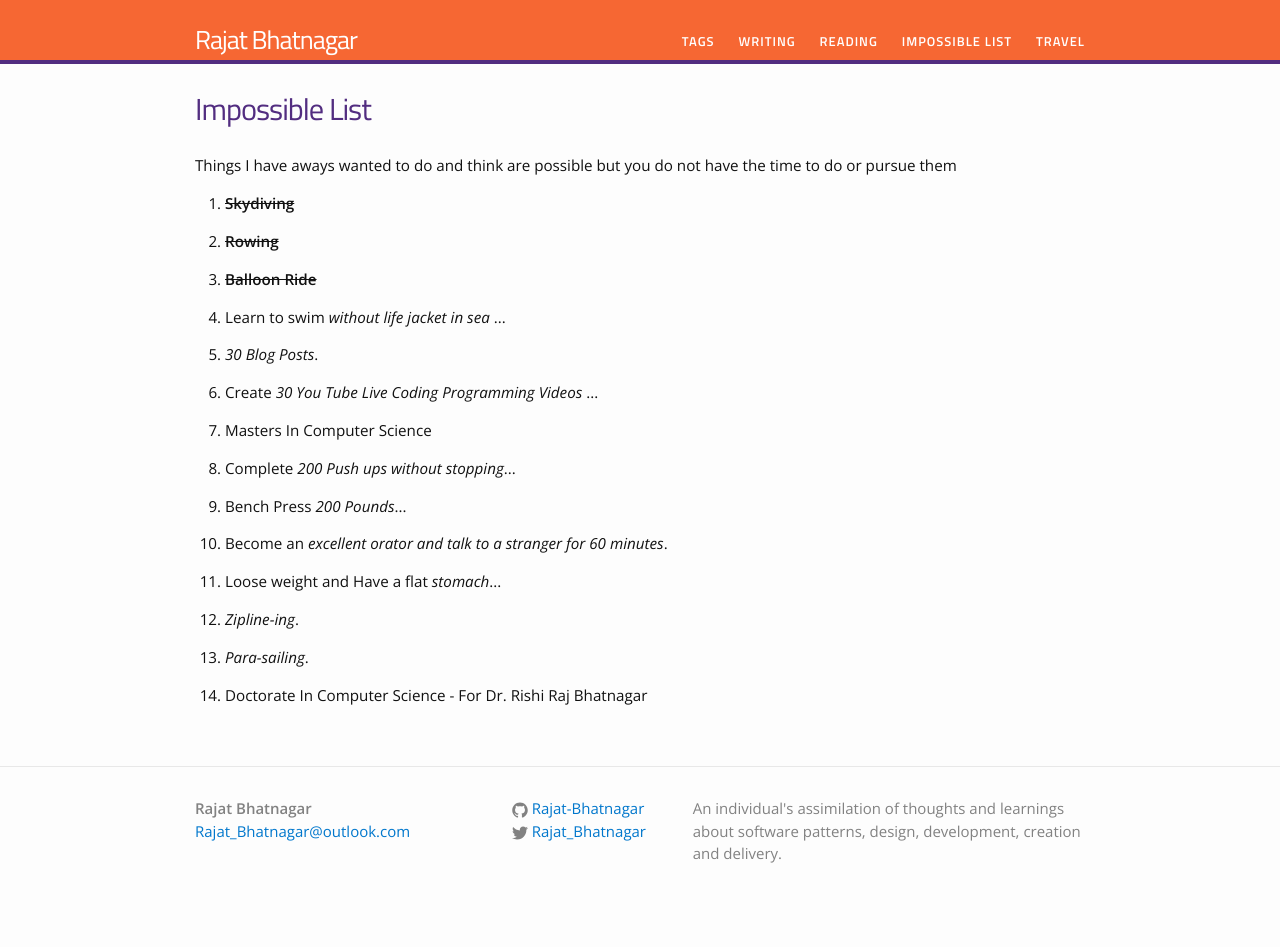
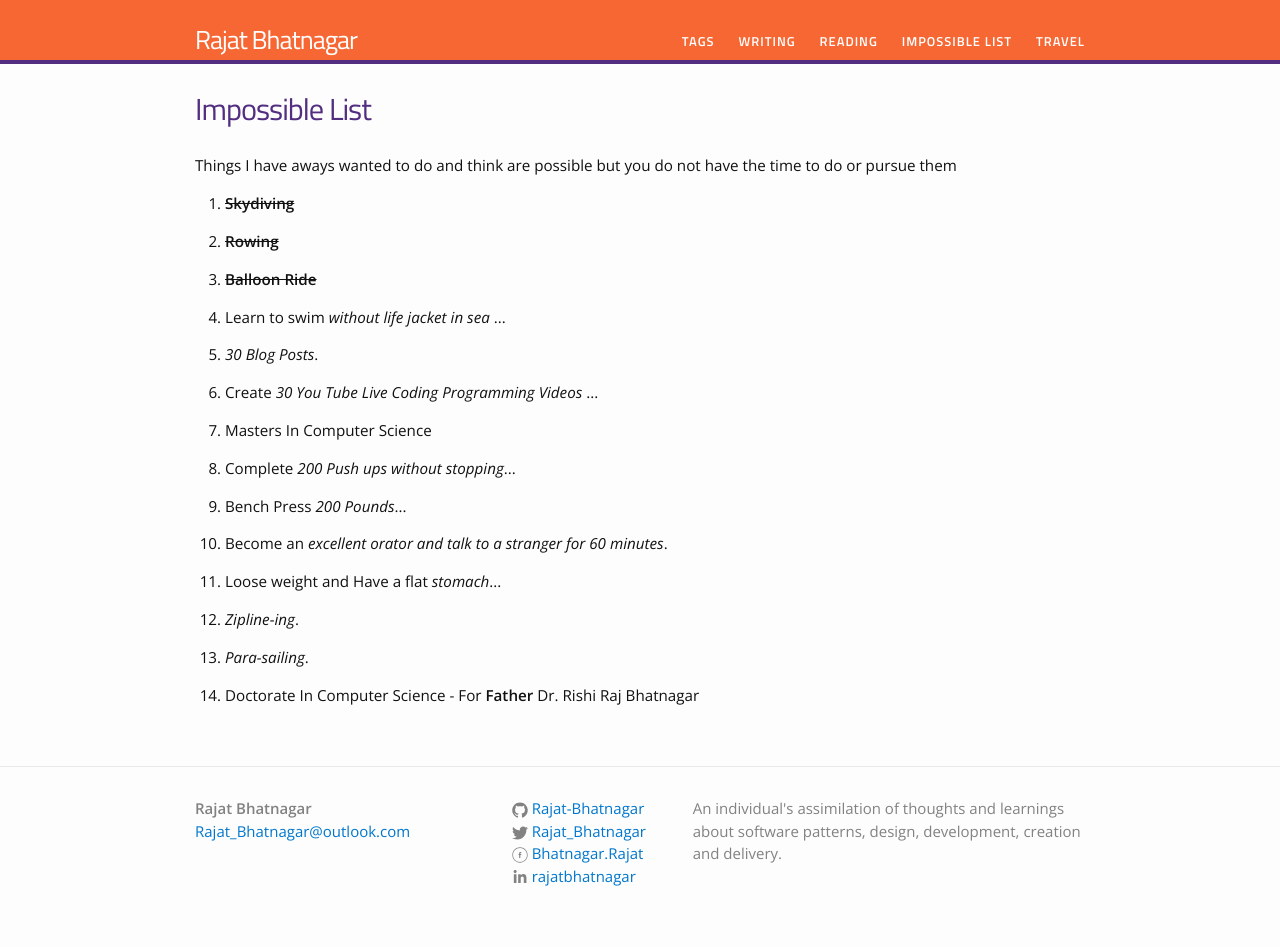
Before and after one commit to rajat-bhatnagar/rajat-bhatnagar.github.io, a Jekyll site: the page built from impossible.md, in a window 1280 px wide. Built offline with Jekyll 4.4.1, drawn with Linux system fonts in a browser that asks for light colours; before the commit the page ends 925 px from its top, so only the background shows below that.

Commit message:
16thSeptember2017: Added facebook and linked icons and updated links in footer

```diff
--- a/_config.yml
+++ b/_config.yml
@@ -8,6 +8,8 @@ baseurl: "" # the subpath of your site, e.g. /blog/
 url: "http://yourdomain.com" # the base hostname & protocol for your site
 twitter_username: Rajat_Bhatnagar
 github_username:  Rajat-Bhatnagar
+facebook_username: Bhatnagar.Rajat
+linkedin_username: rajatbhatnagar
 
 # Build settings
 markdown: kramdown
--- a/_includes/footer.html
+++ b/_includes/footer.html
@@ -43,6 +43,40 @@
             </a>
           </li>
           {% endif %}
+
+            {% if site.facebook_username %}
+            <li>
+                <a href="https://facebook.com/{{ site.facebook_username }}">
+              <span class="icon  icon--facebook">
+               <svg xmlns="http://www.w3.org/2000/svg" width="46" height="46" viewBox="0 0 46 46" role="img" aria-labelledby="facebook-icon">
+                   <title id="facebook-icon">Facebook</title>
+                   <path fill="#3C599A" d="M18.896 20.12h1.758v-1.708c0-.753.02-1.915.566-2.635.576-.762 1.368-1.28 2.73-1.28 2.218 0 3.15.316 3.15.316l-.438 2.605s-.73-.212-1.417-.212c-.684 0-1.296.245-1.296.93v1.985h2.803l-.194 2.547h-2.61v8.84h-3.297v-8.84h-1.758V20.12z"/>
+                   <path class="button--svg__border" fill="#E5E5E5" d="M23 3c11.027 0 20 8.972 20 20 0 11.027-8.973 20-20 20-11.028 0-20-8.973-20-20C3 11.972 11.972 3 23 3m0-2C10.85 1 1 10.85 1 23s9.85 22 22 22 22-9.85 22-22S35.15 1 23 1z"/>
+               </svg>
+              </span>
+
+                    <span class="username">{{ site.facebook_username }}</span>
+                </a>
+            </li>
+            {% endif %}
+
+            {% if site.linkedin_username %}
+            <li>
+                <a href="https://linkedin.com/in/{{ site.linkedin_username }}">
+              <span class="icon  icon--twitter">
+                <svg viewBox="0 50 512 512" >
+                    <path fill="#828282" d="M150.65,100.682c0,27.992-22.508,50.683-50.273,50.683c-27.765,0-50.273-22.691-50.273-50.683
+        C50.104,72.691,72.612,50,100.377,50C128.143,50,150.65,72.691,150.65,100.682z M143.294,187.333H58.277V462h85.017V187.333z
+        M279.195,187.333h-81.541V462h81.541c0,0,0-101.877,0-144.181c0-38.624,17.779-61.615,51.807-61.615
+        c31.268,0,46.289,22.071,46.289,61.615c0,39.545,0,144.181,0,144.181h84.605c0,0,0-100.344,0-173.915
+        s-41.689-109.131-99.934-109.131s-82.768,45.369-82.768,45.369V187.333z"/>
+                </svg>
+              </span>
+
+                    <span class="username">{{ site.linkedin_username }}</span>
+                </a>
+            </li>
+            {% endif %}
         </ul>
       </div>
 
--- a/impossible.md
+++ b/impossible.md
@@ -21,6 +21,6 @@ Things I have aways wanted to do and think are possible but you do not have the
       <li><p>Loose weight and Have a flat <em>stomach</em>...</p></li>
       <li><p><em>Zipline-ing</em>.</p></li>
       <li><p><em>Para-sailing</em>.</p></li>
-      <li><p>Doctorate In Computer Science - For Dr. Rishi Raj Bhatnagar</p></li>
+      <li><p>Doctorate In Computer Science - For <b>Father</b> Dr. Rishi Raj Bhatnagar</p></li>
    </ol>
 </div>
```
Also changed, not shown: README.md.
